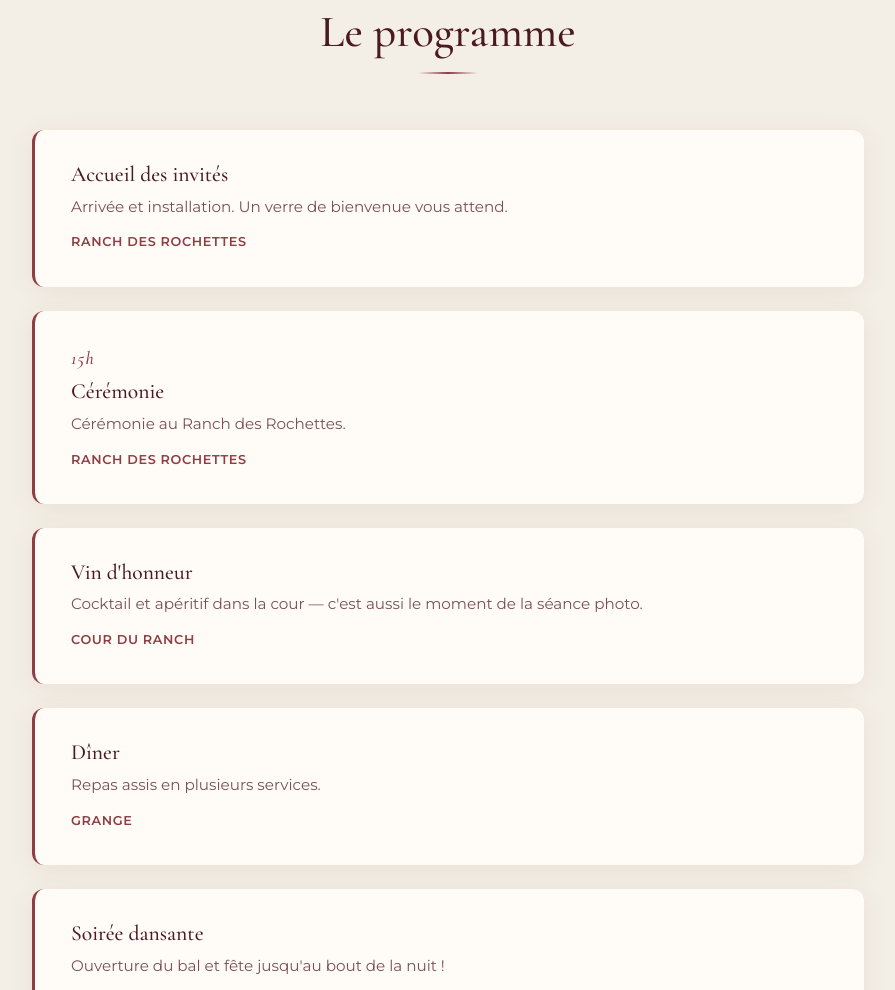
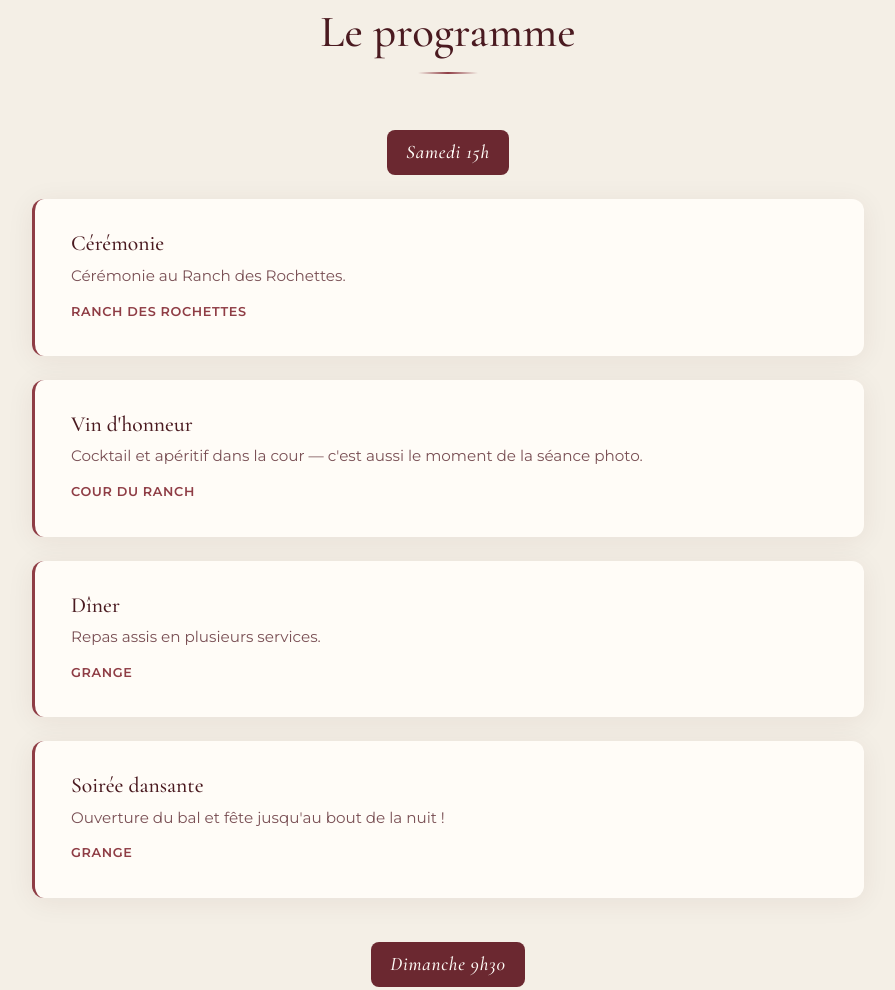
Before and after one commit to patricia-et-juraj/site-web-mariage, a plain HTML site: page index.html in a window 1280 px wide. Shown: the part 2160-3150 px from the top of the page, without its empty margins (192-1087 px from the left). Drawn offline with nearby package versions, Linux system fonts and the light colour scheme.

Commit message:
Restructurer le programme avec Samedi 15h et Dimanche 9h30.
Co-authored-by: Cursor <cursoragent@cursor.com>

```diff
--- a/css/styles.css
+++ b/css/styles.css
@@ -790,23 +790,33 @@ h3 {
   margin-inline: auto;
 }
 
+.event-day {
+  display: flex;
+  justify-content: center;
+}
+
+.event-card + .event-day {
+  margin-top: 1.25rem;
+}
+
+.event-day-label {
+  font-family: var(--font-heading);
+  font-style: italic;
+  font-weight: 500;
+  font-size: 1.1rem;
+  letter-spacing: 0.04em;
+  color: var(--color-surface);
+  background: var(--color-accent);
+  padding: 0.4rem 1.2rem;
+  border-radius: 8px;
+}
+
 .event-card {
   background: var(--color-surface);
   padding: 1.75rem;
   border-radius: var(--radius);
   box-shadow: var(--shadow);
   border-left: 3px solid var(--color-gold);
-}
-
-.event-time {
-  display: block;
-  font-family: var(--font-heading);
-  font-size: 1.05rem;
-  font-style: italic;
-  font-weight: 500;
-  color: var(--color-gold);
-  letter-spacing: 0.06em;
-  margin-bottom: 0.35rem;
 }
 
 .event-body h3 {
@@ -1220,8 +1230,8 @@ h3 {
     padding: 2rem 2.25rem;
   }
 
-  .event-time {
-    font-size: 1.15rem;
+  .event-day-label {
+    font-size: 1.2rem;
   }
 
   .media-grid {
--- a/js/i18n.js
+++ b/js/i18n.js
@@ -49,13 +49,8 @@ export const translations = {
       media: [{ caption: "Notre vidéo Save the Date" }],
     },
     events: [
+      { kind: "day", label: "Samedi 15h" },
       {
-        title: "Accueil des invités",
-        description: "Arrivée et installation. Un verre de bienvenue vous attend.",
-        location: "Ranch des Rochettes",
-      },
-      {
-        time: "15h",
         title: "Cérémonie",
         description: "Cérémonie au Ranch des Rochettes.",
         location: "Ranch des Rochettes",
@@ -75,10 +70,10 @@ export const translations = {
         description: "Ouverture du bal et fête jusqu'au bout de la nuit !",
         location: "Grange",
       },
+      { kind: "day", label: "Dimanche 9h30" },
       {
-        time: "Dimanche 10h",
         title: "Brunch",
-        description: "Brunch du lendemain pour prolonger les retrouvailles.",
+        description: "Brunch de 3 heures pour prolonger les retrouvailles.",
         location: "Ranch des Rochettes",
       },
     ],
@@ -272,13 +267,8 @@ export const translations = {
       media: [{ caption: "Naše Save the Date video" }],
     },
     events: [
+      { kind: "day", label: "Sobota 15:00" },
       {
-        title: "Príchod hostí",
-        description: "Príchod a ubytovanie sa. Na privítanie vás čaká drink.",
-        location: "Ranch des Rochettes",
-      },
-      {
-        time: "15:00",
         title: "Obrad",
         description: "Svadobný obrad v Ranch des Rochettes.",
         location: "Ranch des Rochettes",
@@ -298,10 +288,10 @@ export const translations = {
         description: "Otvorenie tanca a párty až do neskorej noci!",
         location: "Stodola",
       },
+      { kind: "day", label: "Nedeľa 9:30" },
       {
-        time: "Nedeľa 10:00",
         title: "Brunch",
-        description: "Brunch na druhý deň na pokračovanie oslavy.",
+        description: "Trojhodinový brunch na pokračovanie oslavy.",
         location: "Ranch des Rochettes",
       },
     ],
--- a/js/i18n/extra.js
+++ b/js/i18n/extra.js
@@ -43,12 +43,13 @@ export const cs = {
     media: [{ caption: "Naše Save the Date video" }],
   },
   events: [
-    { title: "Příjezd hostů", description: "Příjezd a ubytování. Na uvítanou vás čeká drink.", location: "Ranch des Rochettes" },
-    { time: "15:00", title: "Obřad", description: "Svatební obřad v Ranch des Rochettes.", location: "Ranch des Rochettes" },
+    { kind: "day", label: "Sobota 15:00" },
+    { title: "Obřad", description: "Svatební obřad v Ranch des Rochettes.", location: "Ranch des Rochettes" },
     { title: "Přípitek", description: "Koktejl a aperitiv na dvoře — zároveň i čas na společné focení.", location: "Dvůr ranchu" },
     { title: "Večeře", description: "Slavnostní večeře v několika chodech.", location: "Stodola" },
     { title: "Zábava", description: "Otevření tance a párty až do pozdních hodin!", location: "Stodola" },
-    { time: "Neděle 10:00", title: "Brunch", description: "Brunch druhý den pro pokračování oslav.", location: "Ranch des Rochettes" },
+    { kind: "day", label: "Neděle 9:30" },
+    { title: "Brunch", description: "Tříhodinový brunch pro pokračování oslav.", location: "Ranch des Rochettes" },
   ],
   details: [
     { title: "Adresa", content: "Ranch des Rochettes\n01350 Ceyzériat", link: { label: "Otevřít v Google Maps" } },
@@ -148,12 +149,13 @@ export const en = {
     media: [{ caption: "Our Save the Date video" }],
   },
   events: [
-    { title: "Guest arrival", description: "Arrival and settling in. A welcome drink awaits.", location: "Ranch des Rochettes" },
-    { time: "3:00 PM", title: "Ceremony", description: "Wedding ceremony at Ranch des Rochettes.", location: "Ranch des Rochettes" },
+    { kind: "day", label: "Saturday 3:00 PM" },
+    { title: "Ceremony", description: "Wedding ceremony at Ranch des Rochettes.", location: "Ranch des Rochettes" },
     { title: "Cocktail hour", description: "Drinks and appetizers in the courtyard — this is also when the photo session takes place.", location: "Ranch courtyard" },
     { title: "Dinner", description: "Seated dinner with multiple courses.", location: "Barn" },
     { title: "Party", description: "First dance and celebration until late!", location: "Barn" },
-    { time: "Sunday 10 AM", title: "Brunch", description: "Sunday brunch to keep the celebration going.", location: "Ranch des Rochettes" },
+    { kind: "day", label: "Sunday 9:30 AM" },
+    { title: "Brunch", description: "A 3-hour brunch to keep the celebration going.", location: "Ranch des Rochettes" },
   ],
   details: [
     { title: "Address", content: "Ranch des Rochettes\n01350 Ceyzériat", link: { label: "Open in Google Maps" } },
@@ -253,12 +255,13 @@ export const es = {
     media: [{ caption: "Nuestro video Save the Date" }],
   },
   events: [
-    { title: "Llegada de invitados", description: "Llegada y acomodación. Los espera una copa de bienvenida.", location: "Ranch des Rochettes" },
-    { time: "15:00", title: "Ceremonia", description: "Ceremonia en Ranch des Rochettes.", location: "Ranch des Rochettes" },
+    { kind: "day", label: "Sábado 15:00" },
+    { title: "Ceremonia", description: "Ceremonia en Ranch des Rochettes.", location: "Ranch des Rochettes" },
     { title: "Cóctel", description: "Cóctel y bocaditos en el patio — también es el momento de la sesión de fotos.", location: "Patio del ranch" },
     { title: "Cena", description: "Cena sentados, de varios platos.", location: "Granero" },
     { title: "Fiesta", description: "Primer baile y fiesta hasta tarde.", location: "Granero" },
-    { time: "Domingo 10:00", title: "Brunch", description: "Brunch al día siguiente para seguir celebrando.", location: "Ranch des Rochettes" },
+    { kind: "day", label: "Domingo 9:30" },
+    { title: "Brunch", description: "Un brunch de 3 horas para seguir celebrando.", location: "Ranch des Rochettes" },
   ],
   details: [
     { title: "Dirección", content: "Ranch des Rochettes\n01350 Ceyzériat", link: { label: "Abrir en Google Maps" } },
--- a/js/main.js
+++ b/js/main.js
@@ -151,12 +151,12 @@ function renderEvents() {
   document.getElementById("events-title").textContent = t().sections.events;
   document.getElementById("events-list").innerHTML = t().events
     .map((e) => {
-      const hasTime = Boolean(e.time?.trim());
-      const timeHtml = hasTime ? `<time class="event-time">${e.time}</time>` : "";
+      if (e.kind === "day") {
+        return `<div class="event-day"><p class="event-day-label">${e.label}</p></div>`;
+      }
       return `
       <article class="event-card">
         <div class="event-body">
-          ${timeHtml}
           <h3>${e.title}</h3>
           <p>${e.description}</p>
           <span class="event-location">${e.location}</span>
```
